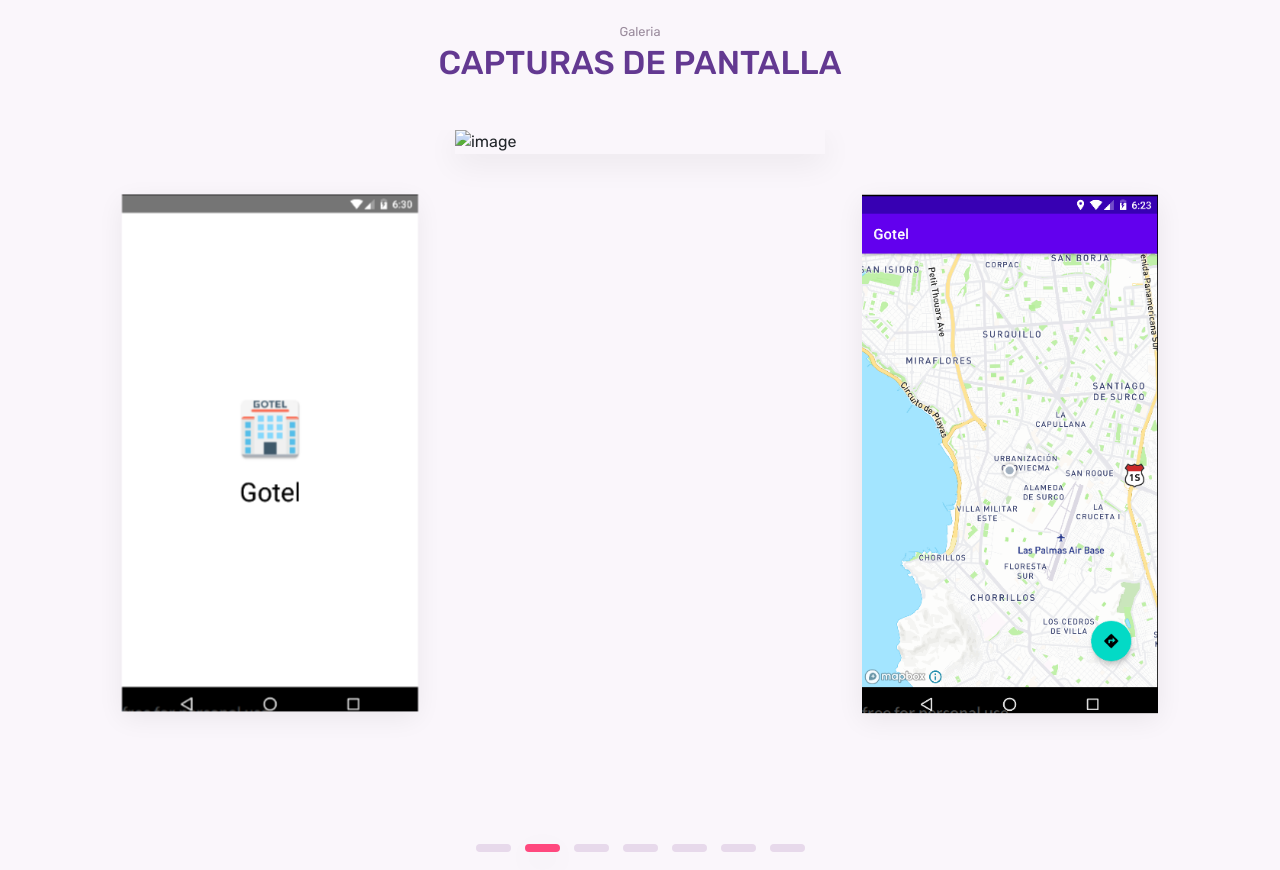
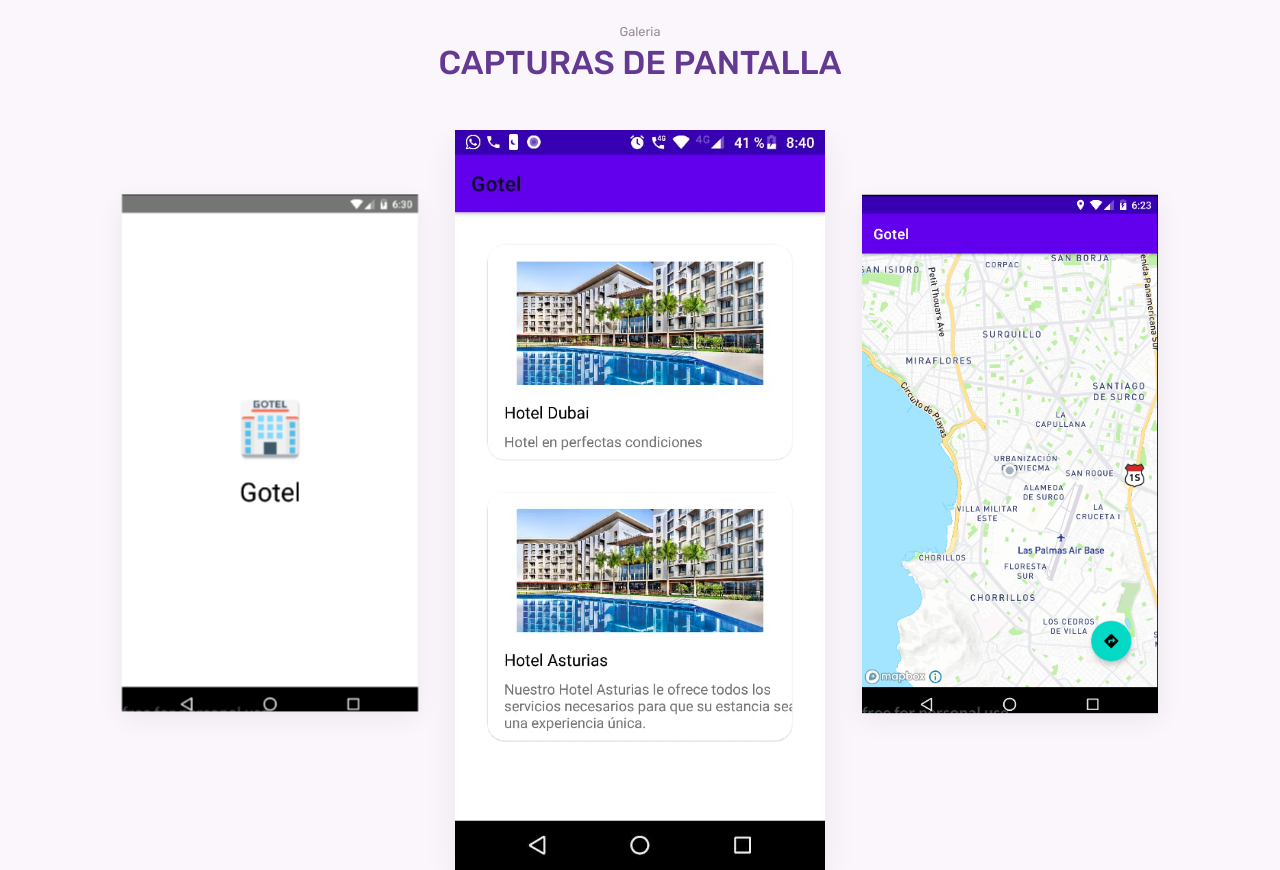
Before and after one commit to gotellabs/gotellabs.github.io, a plain HTML site: page index.html in a window 1280 px wide. Shown: the part 3700-4570 px from the top of the page. Drawn offline with Linux system fonts and the light colour scheme.

Commit message:
Change image format

```diff
--- a/index.html
+++ b/index.html
@@ -273,7 +273,7 @@
 
             <div class="img-gallery owl-carousel owl-theme">
                 <img src="images/gotel/splash.PNG" alt="image">
-                <img src="images/gotel/feed.jpg" alt="image">
+                <img src="images/gotel/feed.jpeg" alt="image">
                 <img src="images/gotel/gotel_map.PNG" alt="image">
                 <img src="images/gotel/gotel_map.PNG" alt="image">
                 <img src="images/gotel/gotel_map2.PNG" alt="image">
```
